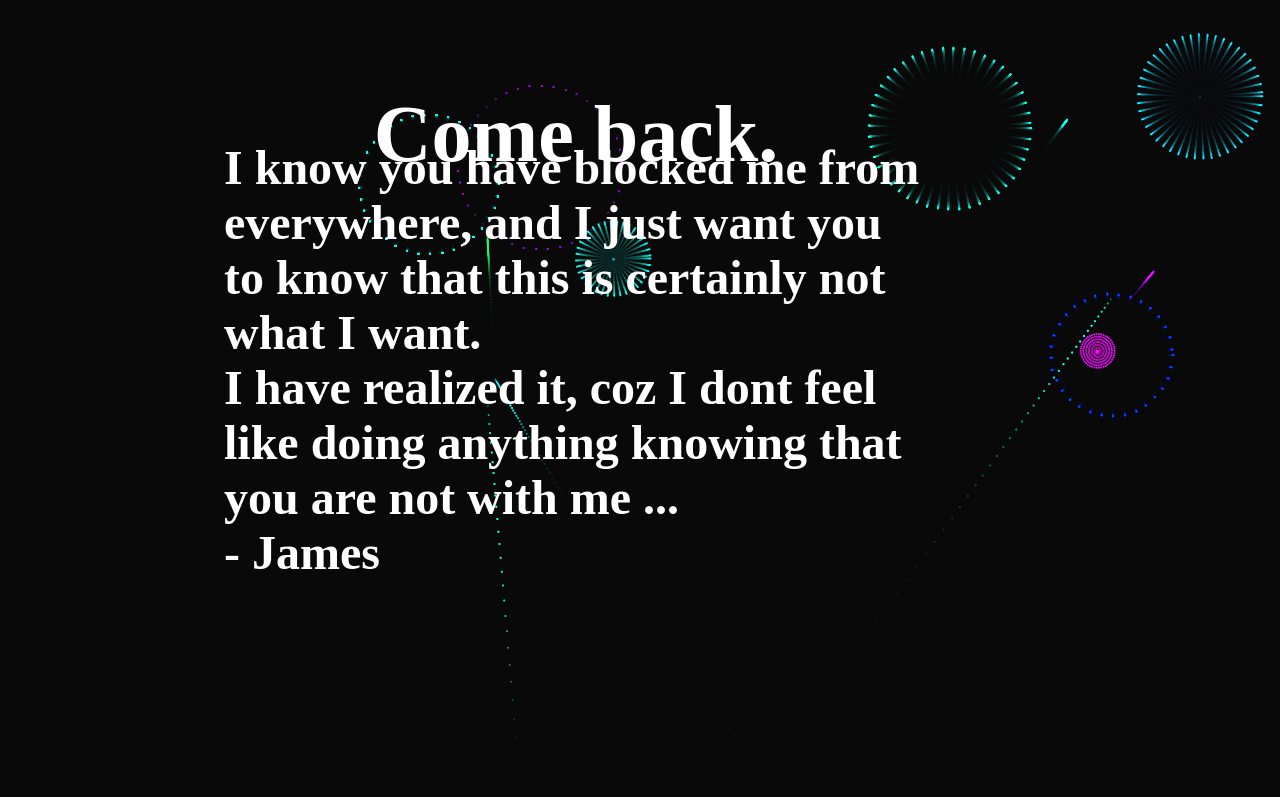
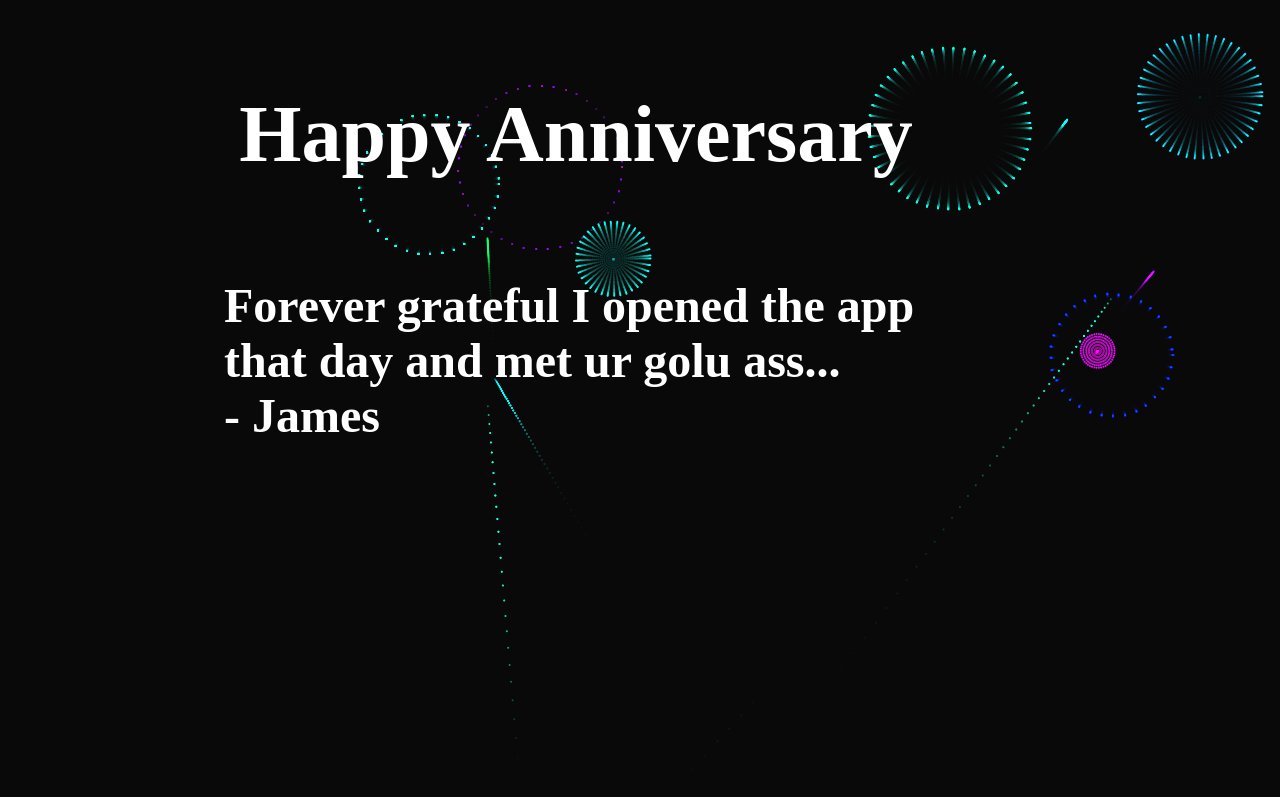
Before and after one commit to PupuJames/PupuJames.github.io, a plain HTML site: page index.html in a window 1280 px wide. Shown: the top 797 px of the page. Drawn offline with Linux system fonts and the light colour scheme.

Commit message:
Update 2nd Nov 2021

```diff
--- a/index.html
+++ b/index.html
@@ -5,10 +5,9 @@
 </head>
 <body>
 
-    <h1>Come back.</h1>
+    <h1>Happy Anniversary</h1>
     <!-- enter you message here between the two h2 tags, and use <br> to break the line -->
-    <h2> I know you have blocked me from everywhere, and I just want you to know that this is certainly not what I want. <br>
-         I have realized it, coz I dont feel like doing anything knowing that you are not with me ... <br> - James</h2>
+    <h2> Forever grateful I opened the app that day and met ur golu ass... <br> - James</h2>
     <!-- ignore below -->
     <canvas id="birthday"></canvas>
     <img src="happy-birthday-brown.gif" alt="dudu" style="width:30em;display:block;margin-left:auto;margin-right:auto;">
```
